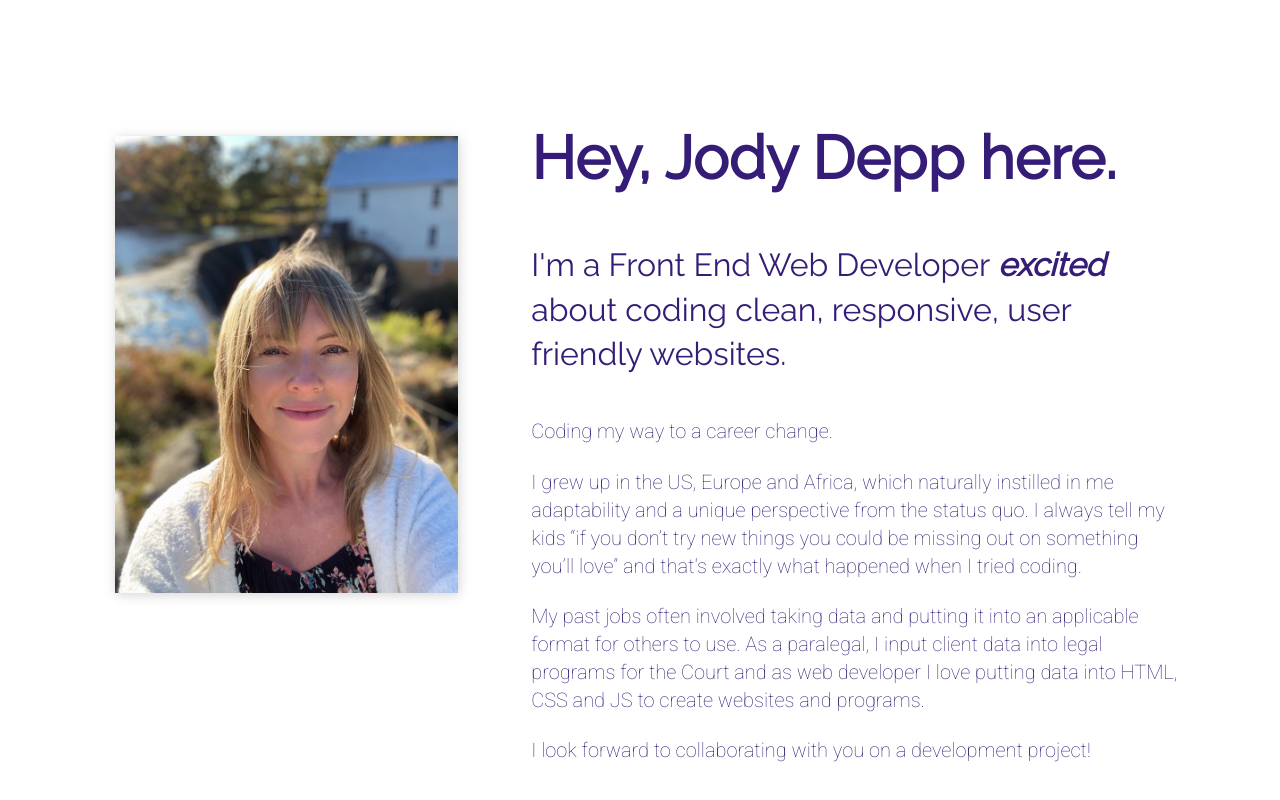
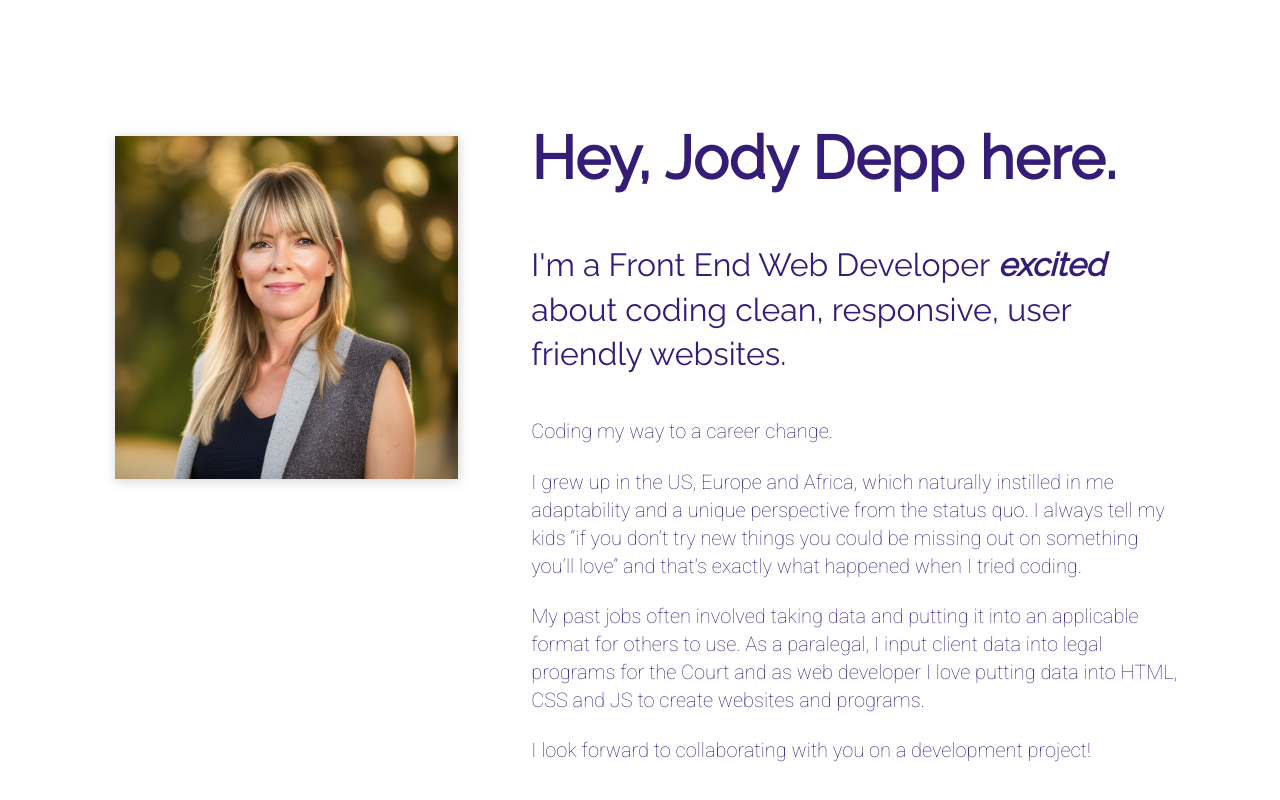
Before and after one commit to JoDepp/Portfolio-Jody-Depp, a website built with Parcel: page index.html in a window 1280 px wide. Shown: the part 3996-4796 px from the top of the page. Built offline with nearby package versions, Linux system fonts and the light colour scheme.

Commit message:
changed my photo

```diff
--- a/index.html
+++ b/index.html
@@ -164,7 +164,7 @@
           <div class="content-wrapper">
             <div class="about-content-wrapper">
               <figure>
-                <img src="img/headshot2.jpeg" alt id="headshot">
+                <img src="img/headshot3.jpg" alt id="headshot">
               </figure>
 
               <div class="about-me">
```
Also changed, not shown: img/headshot3.jpg (added).
